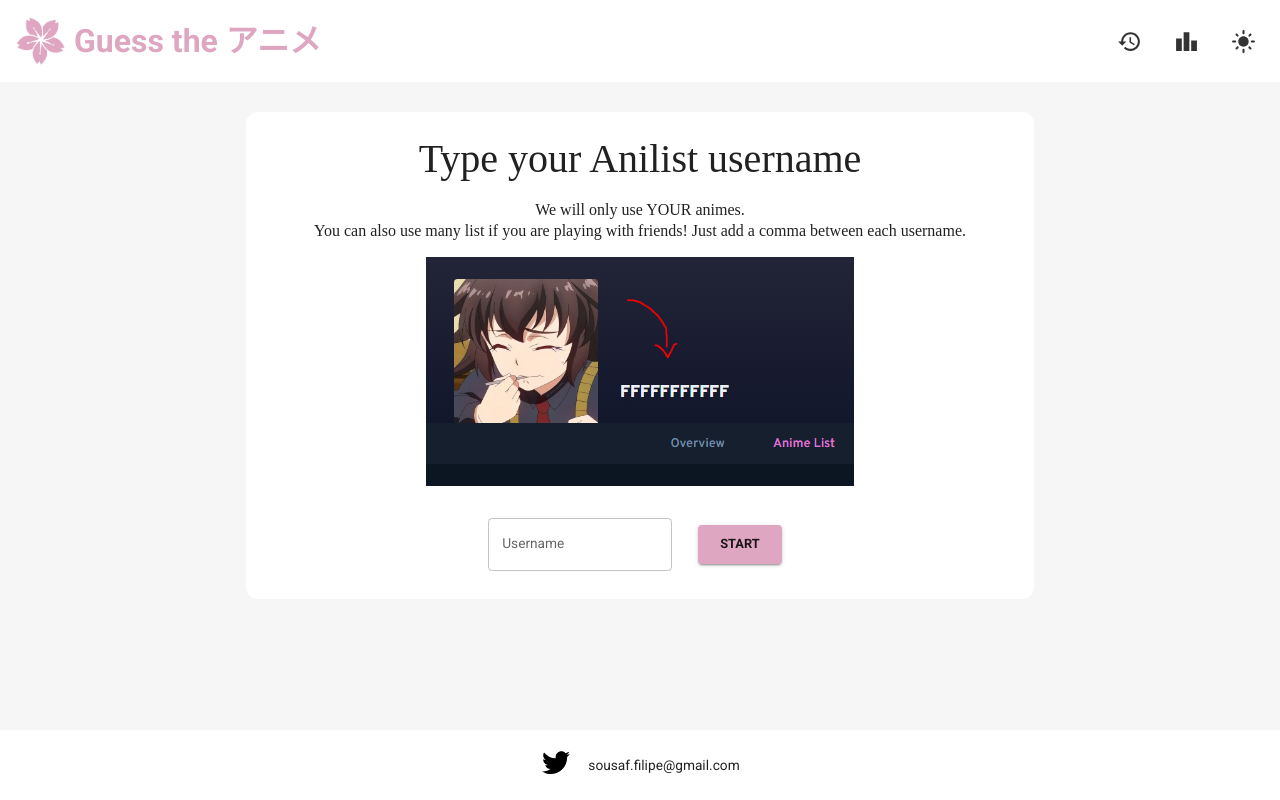
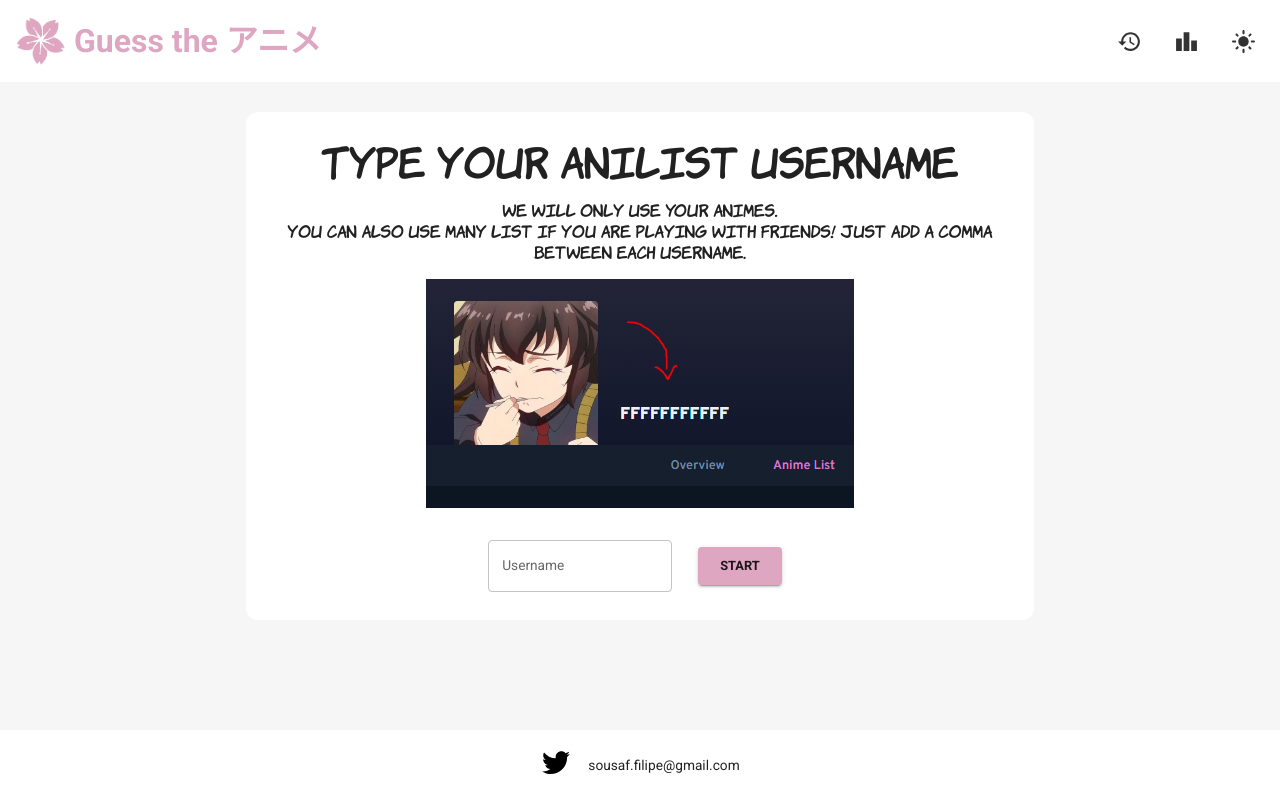
Before and after one commit to maldisco/guesstheanime, a React (Create React App) app in the folder frontend/: page / in a window 1280 px wide. Built offline with nearby package versions, Linux system fonts and the light colour scheme; a web font is replaced by a local one.

Commit message:
trying to fix build

```diff
--- a/frontend/package.json
+++ b/frontend/package.json
@@ -1,7 +1,7 @@
 {
-  "name": "frontend",
-  "version": "0.1.0",
-  "private": true,
+  "name": "dyktheanime",
+  "version": "1.1.0",
+  "private": false,
   "dependencies": {
     "@emotion/react": "^11.11.1",
     "@emotion/styled": "^11.11.0",
--- a/frontend/src/index.css
+++ b/frontend/src/index.css
@@ -1,4 +1,12 @@
 @import url('https://fonts.googleapis.com/css2?family=Italiana&family=Roboto:wght@400;500;700&display=swap');
+@font-face {
+  font-family: "Komika";
+  src: url('/public/fonts/KOMIKAH_.ttf') format('truetype');
+}
+@font-face {
+  font-family: "Komika Slim";
+  src: url('/public/fonts/KOMIKASL.ttf') format('truetype');
+}
 
 html,
 body,
--- a/frontend/src/theme.js
+++ b/frontend/src/theme.js
@@ -78,27 +78,27 @@
       fontFamily: ["Roboto", "sans-serif"].join(","),
       fontSize: 12,
       h1: {
-        fontFamily: ["Comic Sans", "cursive"].join(","),
+        fontFamily: ["Komika", "sans-serif"].join(","),
         fontSize: 40,
       },
       h2: {
-        fontFamily: ["Comic Sans", "cursive"].join(","),
+        fontFamily: ["Komika", "sans-serif"].join(","),
         fontSize: 32,
       },
       h3: {
-        fontFamily: ["Comic Sans", "cursive"].join(","),
+        fontFamily: ["Komika", "sans-serif"].join(","),
         fontSize: 24,
       },
       h4: {
-        fontFamily: ["Comic Sans", "cursive"].join(","),
+        fontFamily: ["Komika", "sans-serif"].join(","),
         fontSize: 20,
       },
       h5: {
-        fontFamily: ["Comic Sans", "cursive"].join(","),
+        fontFamily: ["Komika", "sans-serif"].join(","),
         fontSize: 16,
       },
       h6: {
-        fontFamily: ["Comic Sans", "cursive"].join(","),
+        fontFamily: ["Komika", "sans-serif"].join(","),
         fontSize: 14,
       },
       pageNumber: {
@@ -106,7 +106,7 @@
         fontSize: 16,
       },
       slim: {
-        fontFamily: ["Comic Sans", "cursive"].join(","),
+        fontFamily: ["Komika Slim", "sans-serif"].join(","),
         fontSize: 12,
       },
     },
```
Also changed, not shown: frontend/public/fonts/KOMIKAH_.ttf (renamed from frontend/public/KOMIKAH_.ttf), frontend/public/fonts/KOMIKASL.ttf (renamed from frontend/public/KOMIKASL.ttf).
